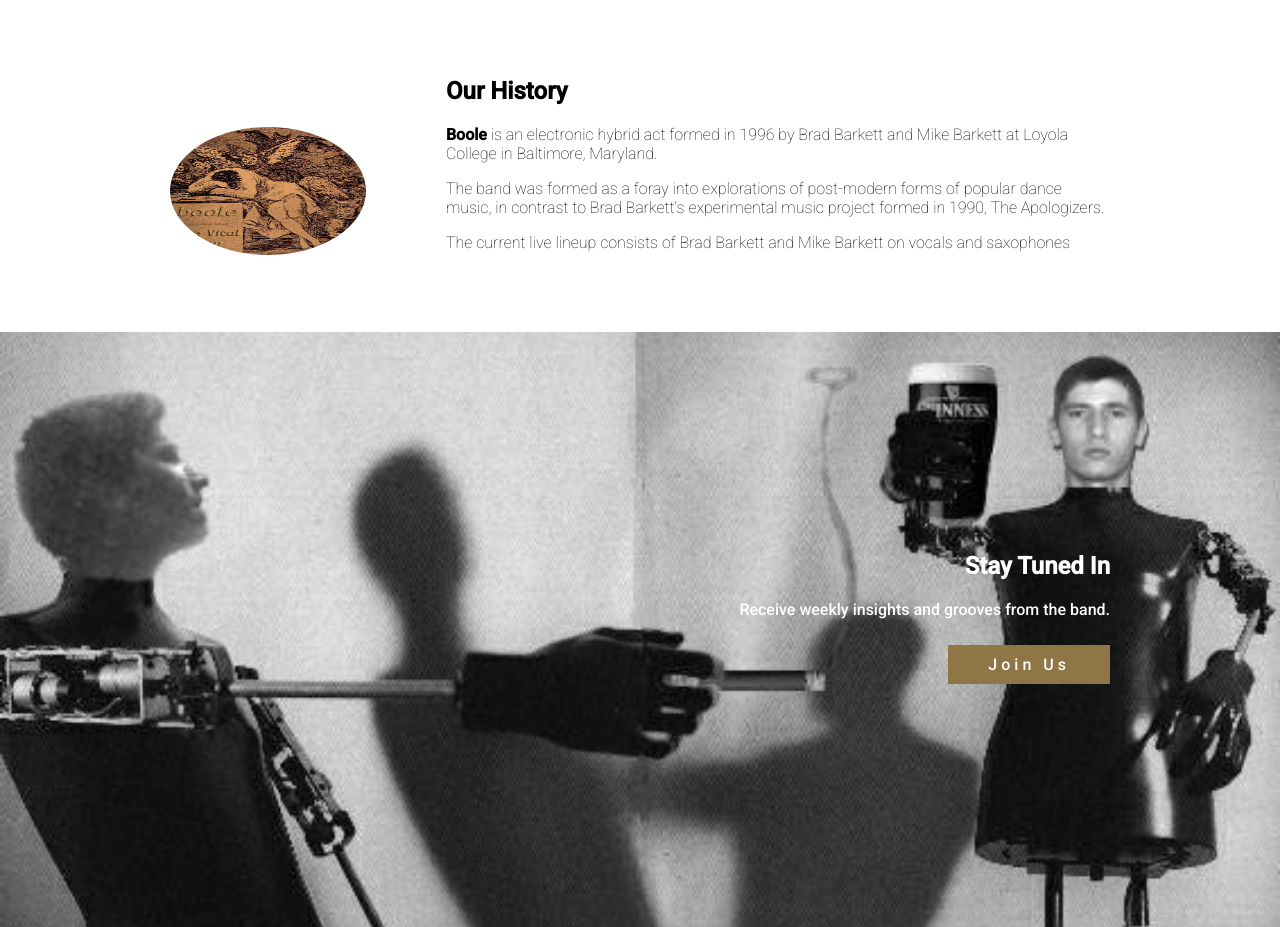
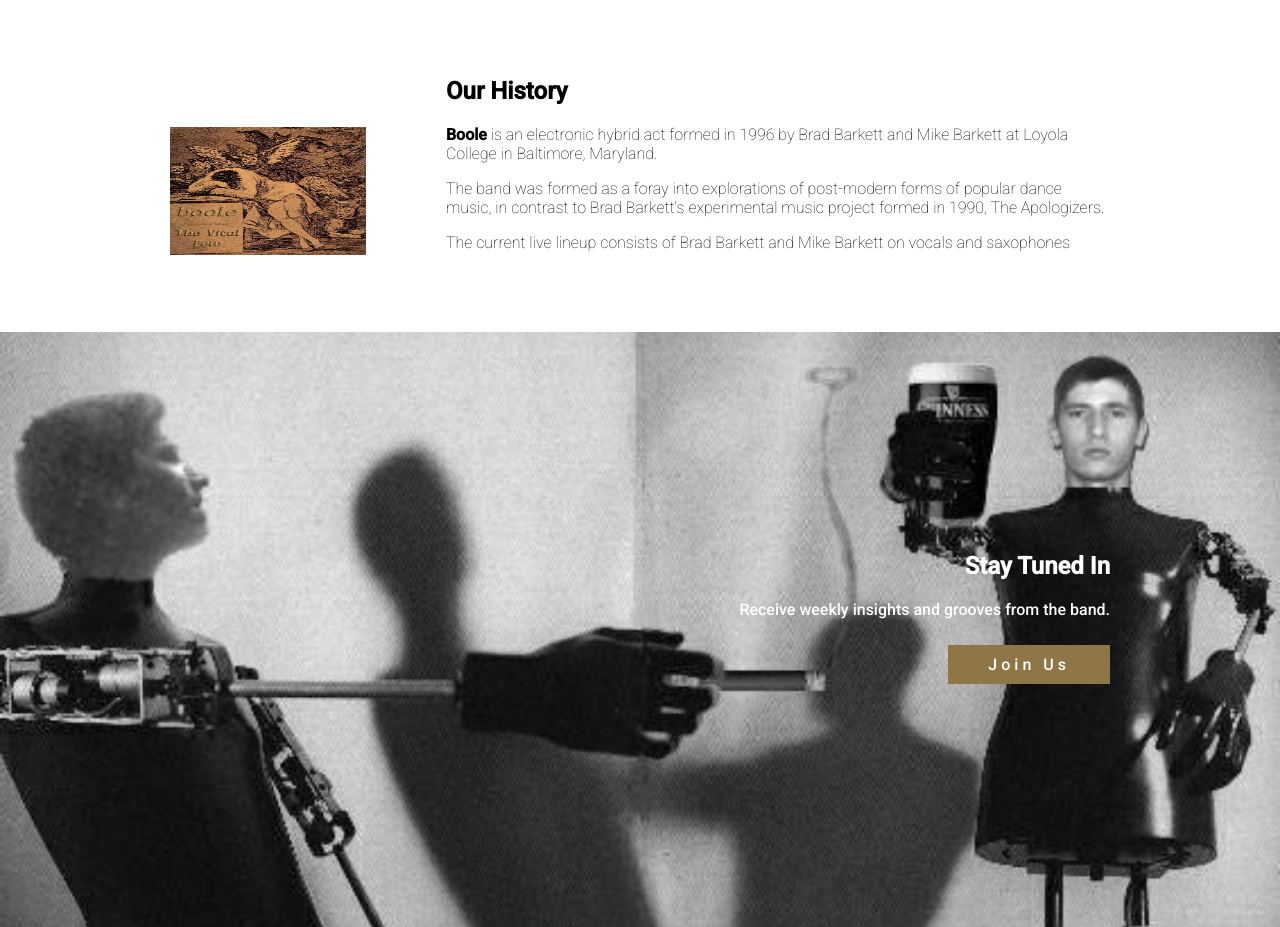
Before and after one commit to clover-ware/boole-site, a plain HTML site: page index.html in a window 1280 px wide. Shown: the part 883-1810 px from the top of the page. Drawn offline with Linux system fonts and the light colour scheme.

Commit message:
tweaks to css

```diff
--- a/style.css
+++ b/style.css
@@ -101,10 +101,6 @@ body {
     margin: 50px 80px 50px 0;
   }
 
-  .main .history-img {
-    border-radius: 50%;
-  }
-
   .jumbotron {
     background: url(images/boole-history.jpg) center center;
     background-size: cover;
```
